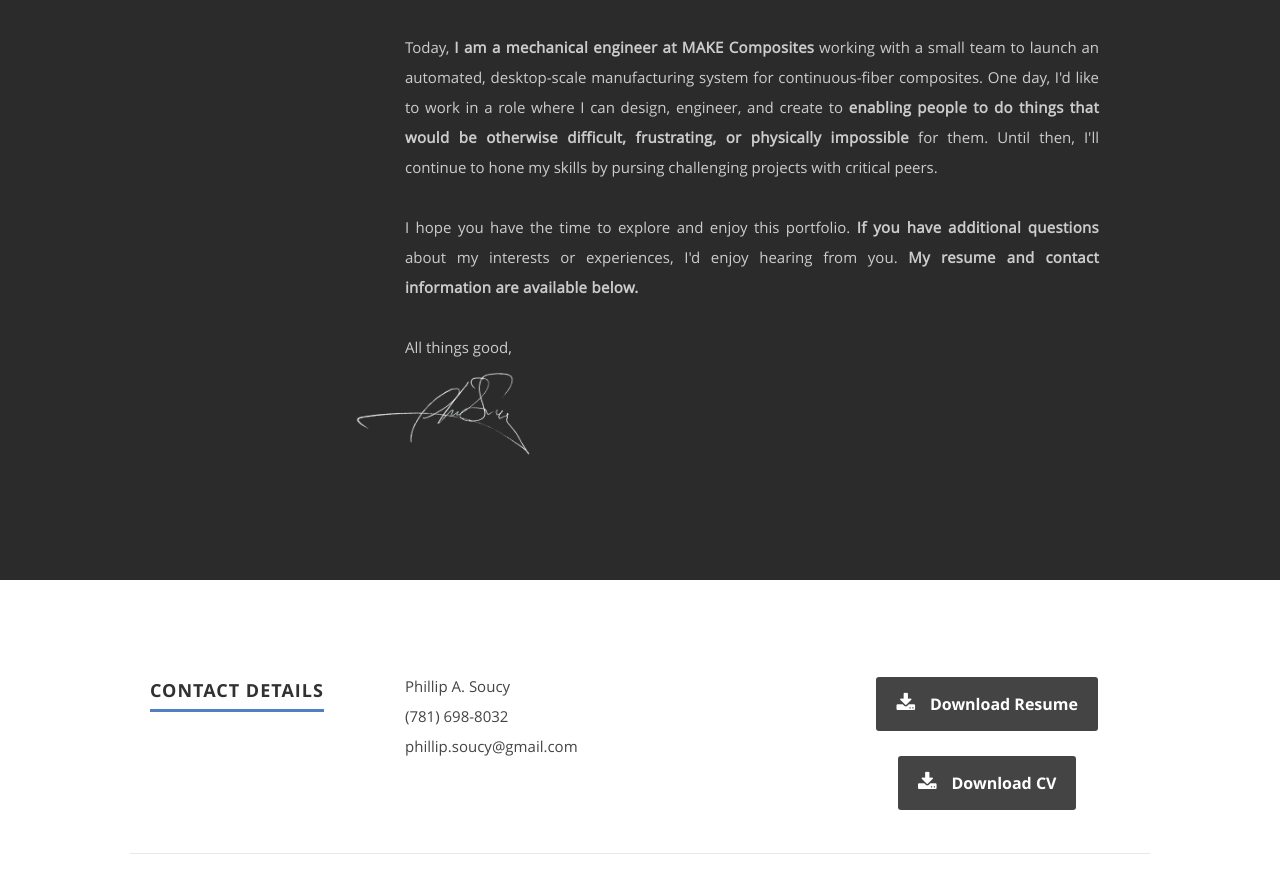
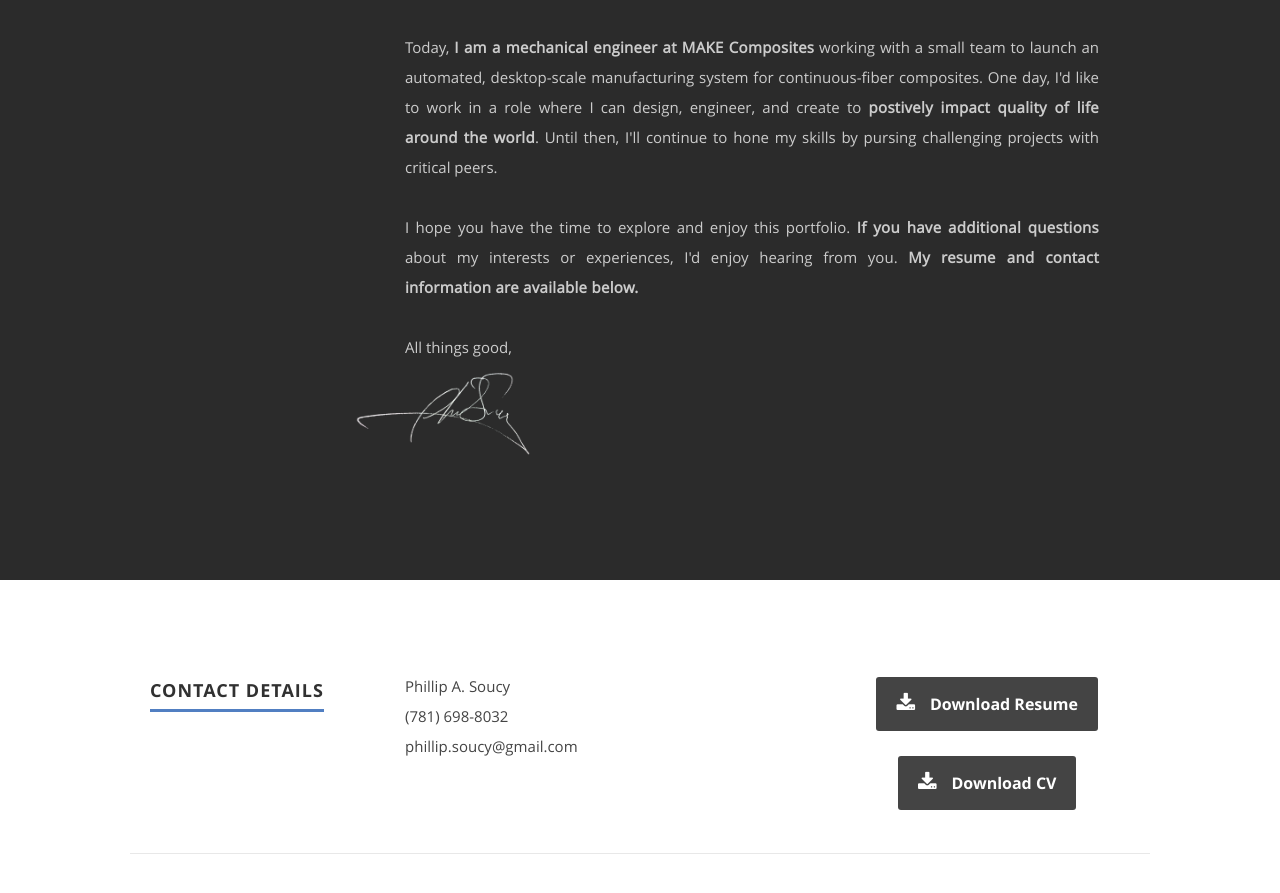
Before and after one commit to phillipsoucy/phillipsoucy.github.io, a plain HTML site: page index.html in a window 1280 px wide. Shown: the part 1116-2009 px from the top of the page. Drawn offline with nearby package versions, Linux system fonts and the light colour scheme.

Commit message:
Resume Update pt 2

```diff
--- a/index.html
+++ b/index.html
@@ -103,7 +103,7 @@
 				<span>My mission is to ensure that the difference I make is a positive one.</span><br><br>
 
 				Today, <span>I am a mechanical engineer at MAKE Composites</span> working with a small team to launch an automated, desktop-scale manufacturing system for continuous-fiber composites.
-				One day, I'd like to work in a role where I can design, engineer, and create to <span>enabling people to do things that would be otherwise difficult, frustrating, or physically impossible</span> for them.
+				One day, I'd like to work in a role where I can design, engineer, and create to <span>postively impact quality of life around the world</span>.
 				Until then, I'll continue to hone my skills by pursing challenging projects with critical peers.<br><br>
 
 				I hope you have the time to explore and enjoy this portfolio.
```
